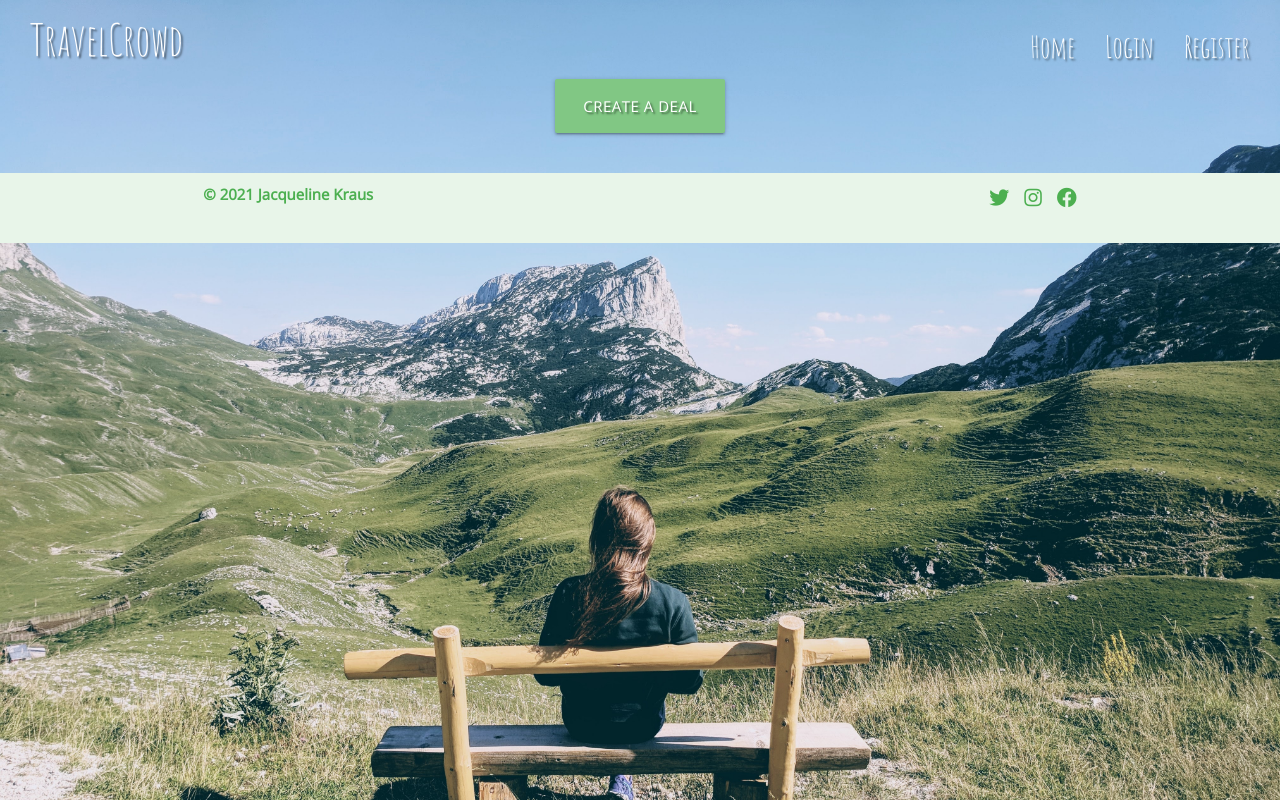
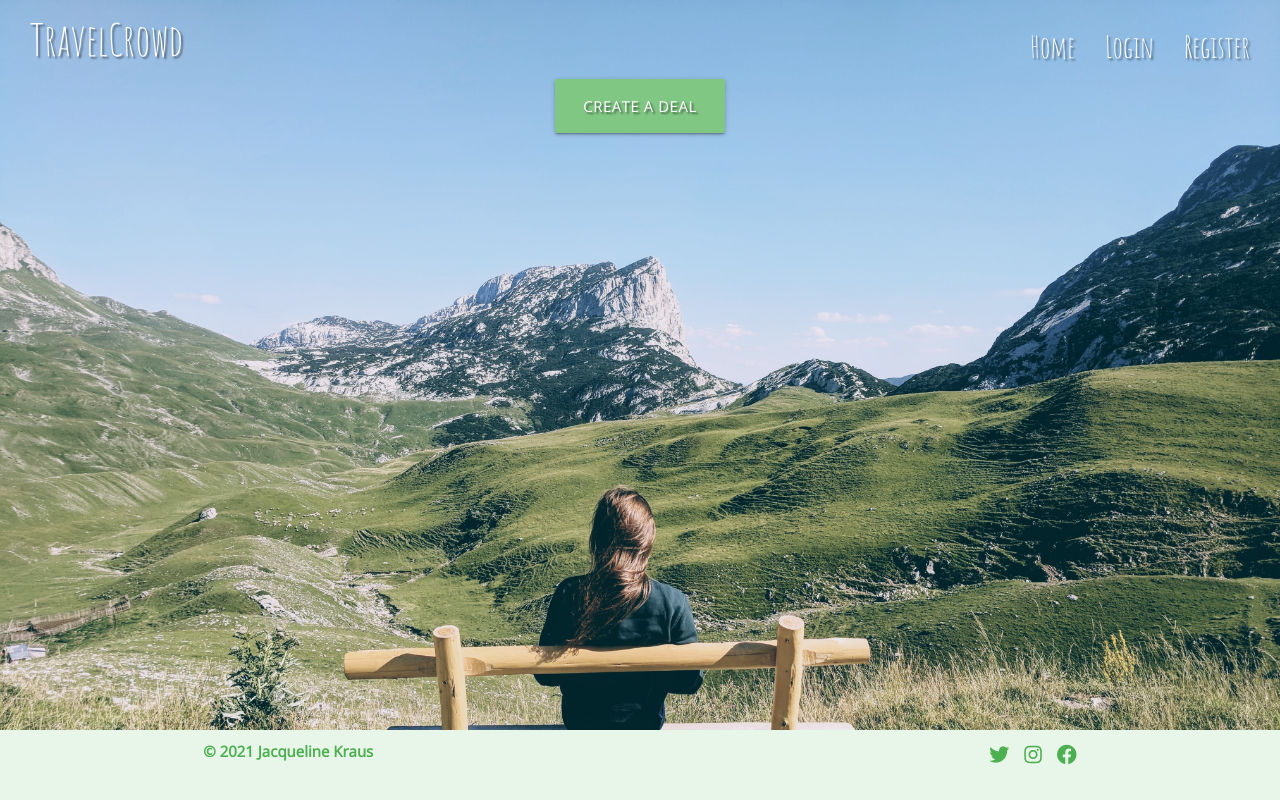
Before and after one commit to jacqueline-kraus/MS3-TravelCrowd, a Flask app: page /get_deals in a window 1280 px wide. Run offline with Flask 2, Linux system fonts and the light colour scheme; data that the repository does not hold is empty; some libraries are stand-ins or nearby versions.

Commit message:
Update style for sticky footer

```diff
--- a/static/css/style.css
+++ b/static/css/style.css
@@ -2,6 +2,13 @@
 
 body {
     font-family: 'Open Sans', sans-serif;
+    display: flex;
+    min-height: 100vh;
+    flex-direction: column;
+}
+
+main {
+    flex: 1 0 auto;
 }
 
 .amatic {
```
